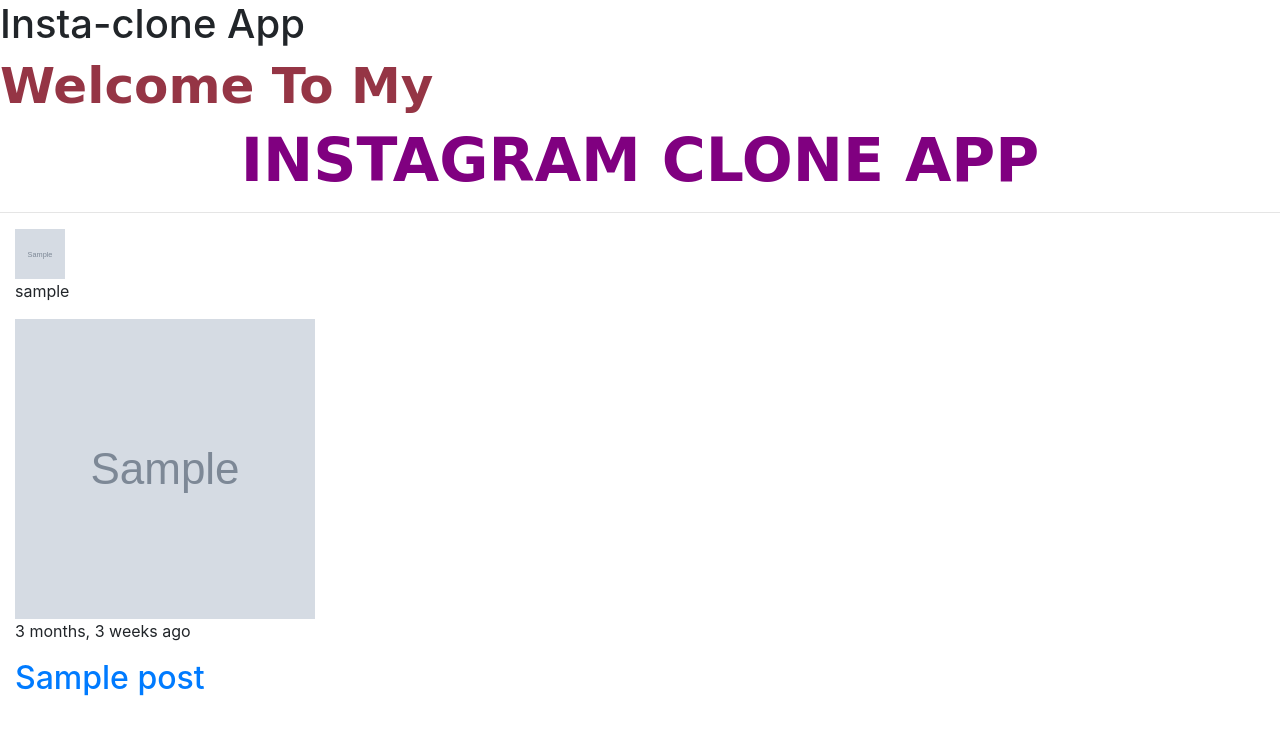
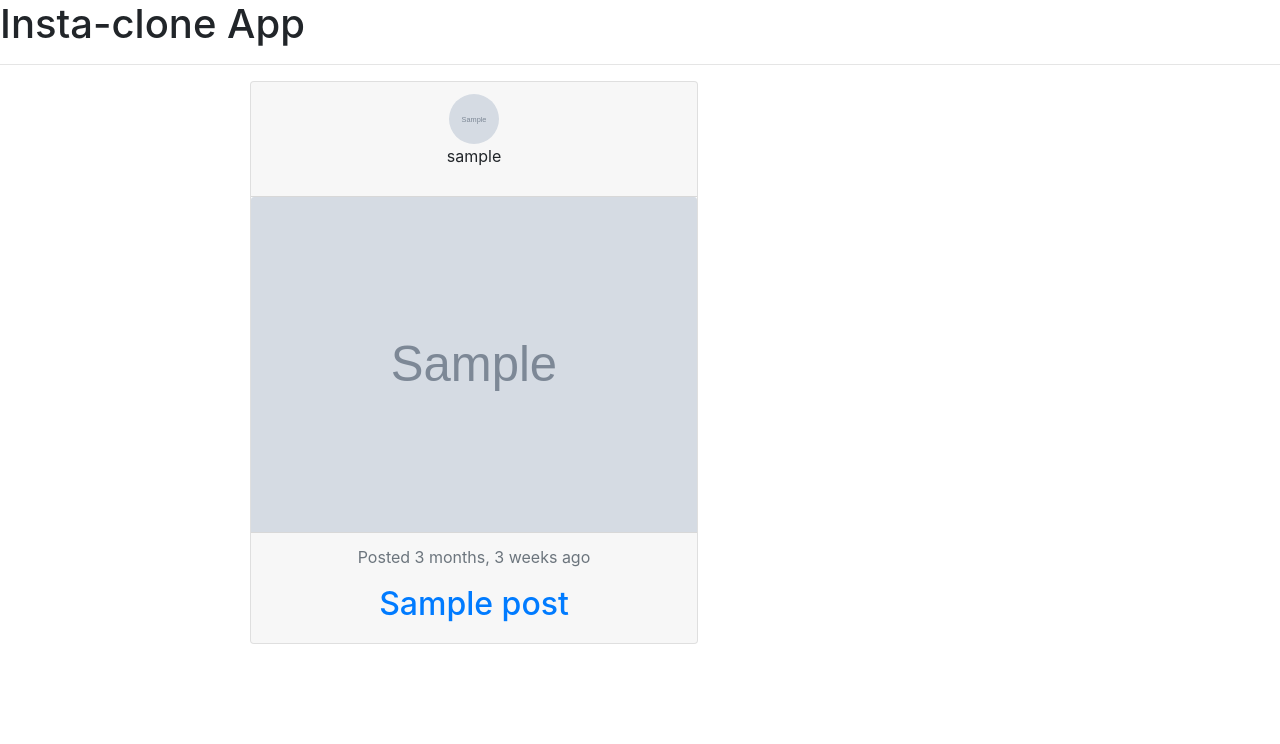
Before and after one commit to JamesOdera/new-insta-clone, a Django app: page / in a window 1280 px wide. Shown: the part 56-800 px from the top of the page. Run offline with Django 3.2, Linux system fonts and the light colour scheme; tables that the repository leaves empty hold one stand-in row (values such as "Sample post"); grey boxes marked "Sample" are stand-in pictures; some libraries are stand-ins or nearby versions.

Commit message:
add a new card and style

```diff
--- a/clone/templates/index.html
+++ b/clone/templates/index.html
@@ -13,20 +13,13 @@
 {{block.super}}
 
     <h1>Insta-clone App</h1>
-
-    <div class="blog">
-        <div class="box">
-            <h1 style="font-size: 50px; font-family: 'Dancing Script', cursive; font-weight: 900; color:rgb(149, 53, 69); "> Welcome To My </h1>
-            <h1 class='text-center' style="font-family: 'Dancing Script', cursive; font-weight: 900; font-size: 60px; color: purple;"> INSTAGRAM CLONE APP</h1>
-        </div>
-        </div>
         <hr>
 
     <div class="container-fluid display">
 
         </div>
         {% for post in posts %}
-        <div class="col-md-7">
+        <!-- <div class="col-md-7">
          <div class="panel panel-default">
              <div class="panel-heading">
                 <img class="img-circle" src=" {{ post.author.profile.image.url }} " width="50" height="50">
@@ -46,8 +39,30 @@
                  <h2><a href="{% url 'post-detail' post.id %}"> {{ post.title }}</a> </h2>
 
              </div>
-             </div>
+             </div> -->
+
+             <div class="card text-center">
+                <div class="card-header">
+                    <img class="rounded-circle article-img" src=" {{ post.author.profile.image.url }} " width="50" height="50">
+                    <p> {{ post.author }} </p>
+                </div>
+
+                    {% if post.cover %}
+                <img class="card-img-top" src="{{ post.cover.url}}" alt="{{ post.title }}">
+              {% else %}
+              <p></p>
+               {% endif %}
+
+                <div class="card-footer text-muted">
+                    <p>Posted {{ post.pub_date|timesince }} ago </p>
+
+                <h2><a href="{% url 'post-detail' post.id %}"> {{ post.title }}</a> </h2>
+                </div>
+              </div>
+              <br>
+              <br>
         {% endfor %}
+        <br>
 
 
 {% endblock %}
--- a/static/css/style.css
+++ b/static/css/style.css
@@ -2,3 +2,8 @@ h1
 {
   color: goldenrod;
 }
+
+.card {
+  width: 35%;
+  margin-left: 250px;
+}
```
